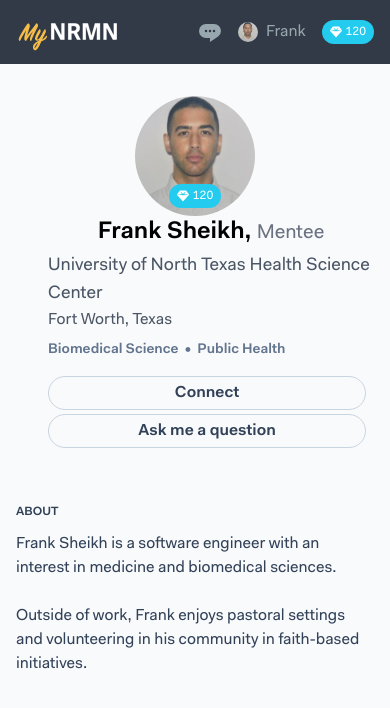
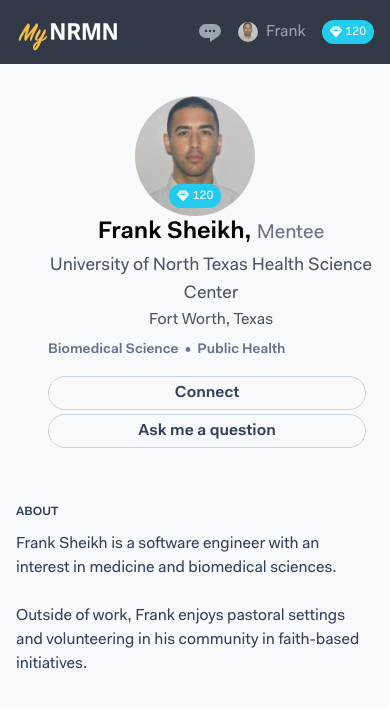
Before and after one commit to fahd/nrmn_mock, a React (Vite) app: page /user/1 in a window 390 px wide. Shown: the top 708 px of the page. Built offline with nearby package versions, Linux system fonts and the light colour scheme.

Commit message:
[edit] edited profile text positioning

```diff
--- a/src/pages/Profile/Profile.tsx
+++ b/src/pages/Profile/Profile.tsx
@@ -54,9 +54,11 @@
                 {upperCase(role)}
               </small>
             </h1>
-            <div className="text-gray-600 text-lg">{university}</div>
+            <div className="text-gray-600 text-lg text-center lg:text-left">
+              {university}
+            </div>
 
-            <div className="text-gray-600 text-md">
+            <div className="text-gray-600 text-md text-center lg:text-left">
               {city}, {state}
             </div>
             <div className="flex mt-2">
```
